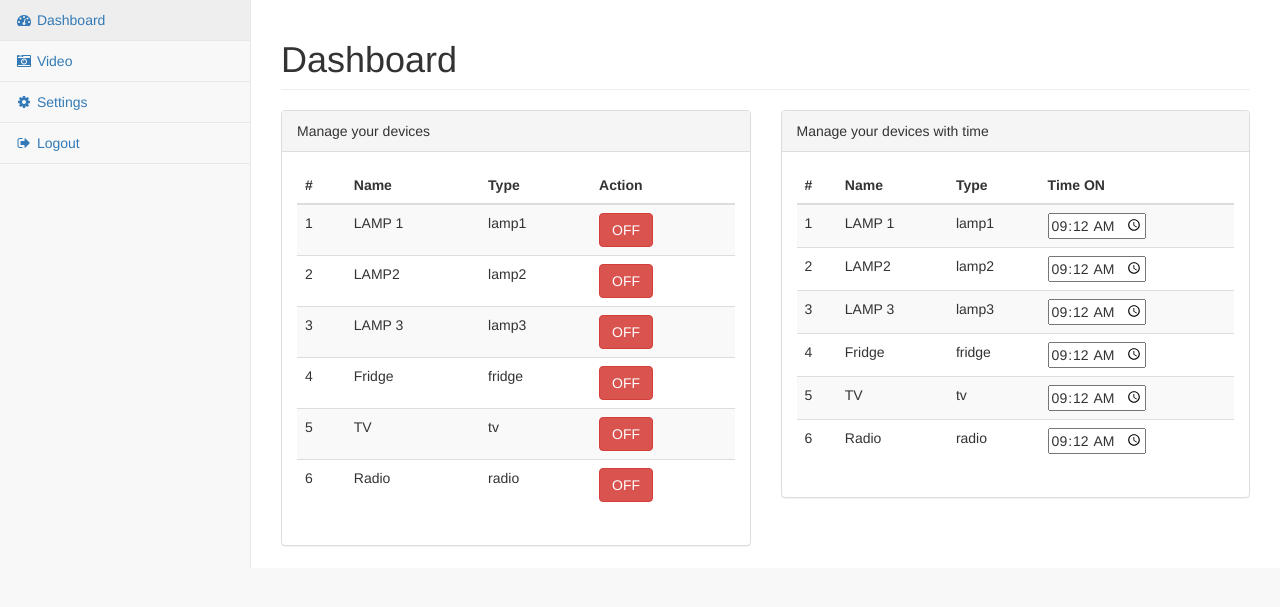
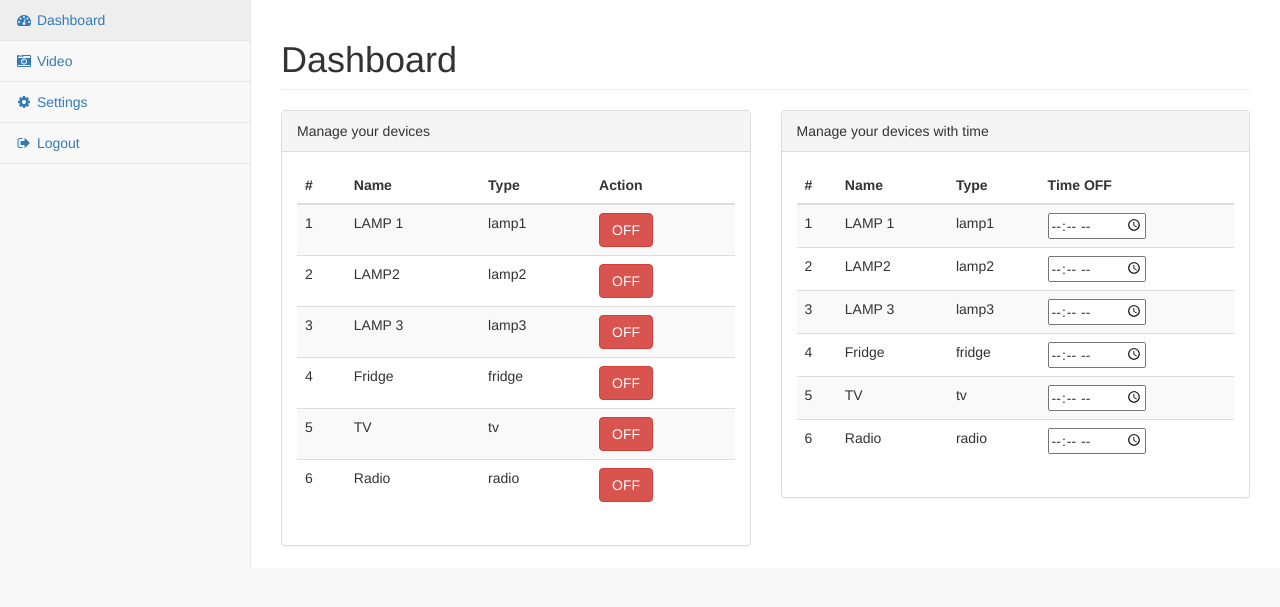
Before and after one commit to aimedidierm/smart_home_with_camera, a PHP site: page /admin/home.php in a window 1280 px wide. Shown: the part 51-658 px from the top of the page. Run offline with PHP 8.4, Linux system fonts and the light colour scheme; a user stored in the database is signed in; data comes from the database, SQL or seed files in the repository; some libraries are stand-ins or nearby versions.

```diff
--- a/admin/home.php
+++ b/admin/home.php
@@ -180,7 +180,7 @@ require 'check-login.php';
                         <th>#</th>
                         <th>Name</th>
                         <th>Type</th>
-                        <th>Time ON</th>
+                        <th>Time OFF</th>
                     </tr>
                 </thead>
                 <tbody>
@@ -196,7 +196,7 @@ require 'check-login.php';
                     <td><?php echo $count?></td>
                     <td><?php echo $row['device_name']?></td>
                     <td><?php echo $row['type']?></td>
-                    <td><input type="time" id="time1" value="09:12" min="00:00" max="12:59"></td>
+                    <td><input type="time" id="time1" value="2018-07-22 09:12" min=" 2018-07-22 00:00" max="2018-07-22 12:59"></td>
                 </tr>
                 <?php
                 $count++;
```
Also changed, not shown: 2 other files.
